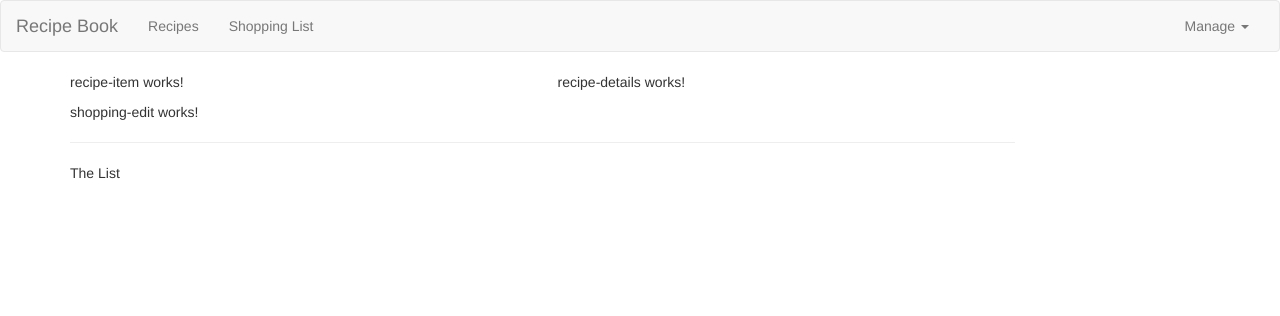
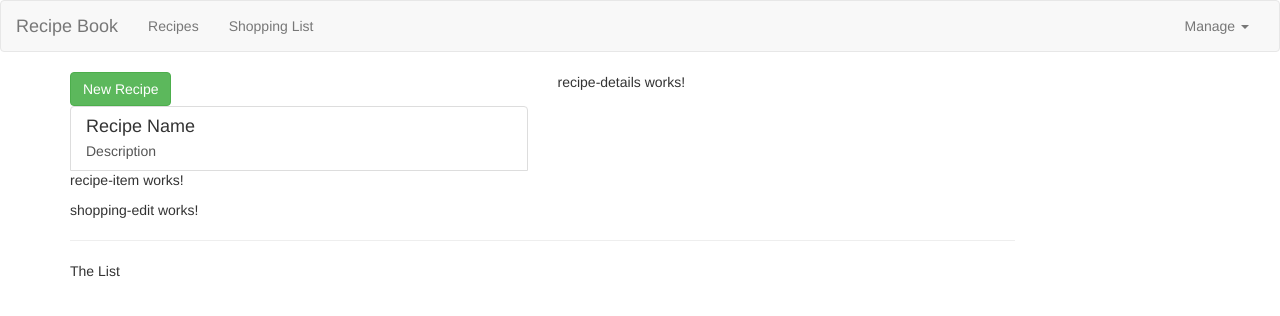
Before and after one commit to Offych/CourseProject, an Angular app: page / in a window 1280 px wide. Shown: the top 316 px of the page. Built offline with nearby package versions, Linux system fonts and the light colour scheme.

Commit message:
Recipe-lost component template markup

```diff
--- a/src/app/recipes/recipe-list/recipe-list.component.html
+++ b/src/app/recipes/recipe-list/recipe-list.component.html
@@ -1 +1,19 @@
-<app-recipe-item></app-recipe-item>
+<div class="row">
+    <div class="col-xs-12">
+        <button class="btn btn-success">New Recipe</button>
+    </div>
+</div>
+    <div class="row">
+        <div class="col-xs-12">
+            <a href="#" class="list-group-item clearfix">
+                <div class="pull-left">
+                    <h4 class="list-group-item-heading">Recipe Name</h4>
+                    <p class="list-group-item-text">Description</p>
+                </div>
+                <span class="pull-right">
+                    <img src="" alt="" class="img-responsive" style="max-height: 50px;">
+                </span>
+            </a>
+            <app-recipe-item></app-recipe-item>
+        </div>
+    </div>
--- a/src/app/recipes/recipe-list/recipe-list.component.ts
+++ b/src/app/recipes/recipe-list/recipe-list.component.ts
@@ -1,4 +1,6 @@
 import { Component, OnInit } from '@angular/core';
+
+import { Recipe } from '../recipe.model';
 
 @Component({
   selector: 'app-recipe-list',
@@ -6,7 +8,10 @@
   styleUrls: ['./recipe-list.component.css']
 })
 export class RecipeListComponent implements OnInit {
-  recipes = [];
+  recipes: Recipe[] = [
+    new Recipe('A test Recipe', 'This is a test',
+    "https://www.skinnytaste.com/wp-content/uploads/2009/02/turkey-meatloaf-8.jpg")
+  ];
 
   constructor() { }
 
```
